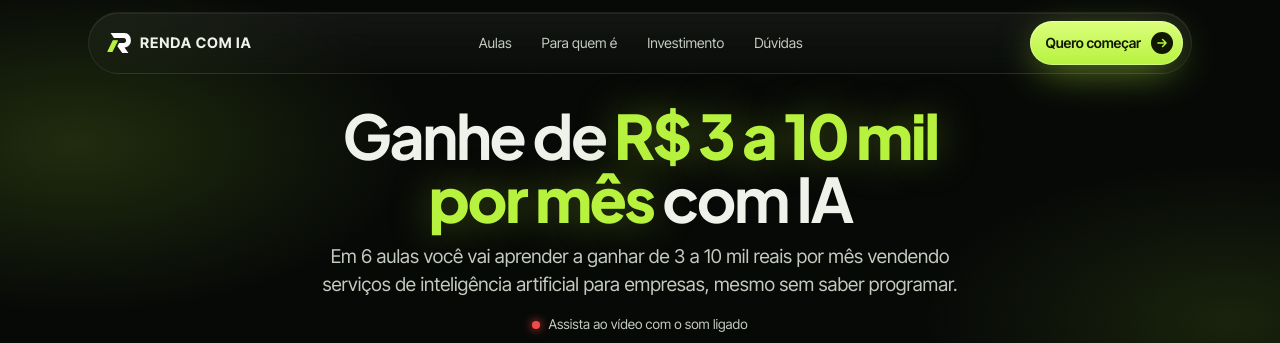
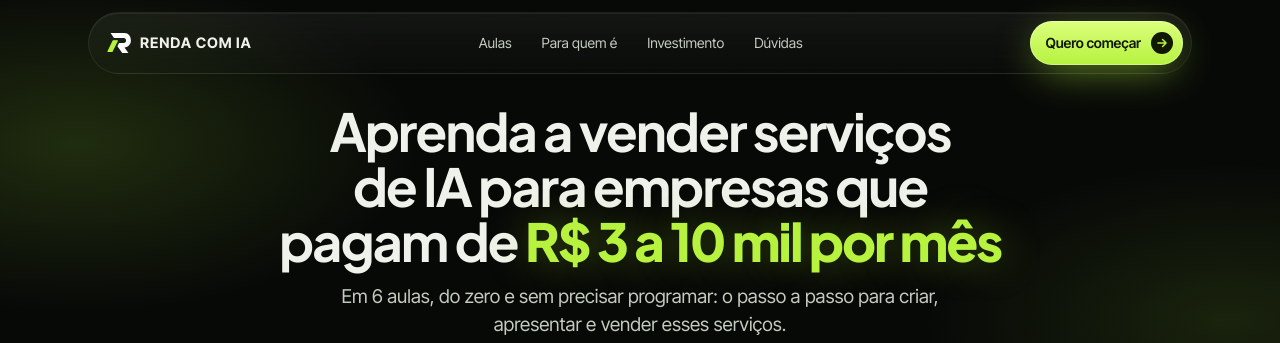
Before and after one commit to pedroernestobr/Renda-com-IA-, a plain HTML site: page index.html in a window 1280 px wide. Shown: the top 343 px of the page. Drawn offline with Linux system fonts and the light colour scheme.

Commit message:
Troca a headline para a versão 'empresas pagam de R$ 3 a 10 mil por mês'
Mantém a faixa de valor, mas como o que as empresas pagam pelo serviço,
e alinha a subheadline para não prometer ganho ao aluno.

Co-Authored-By: Claude Sonnet 5.5 <noreply@anthropic.com>
Claude-Session: https://claude.ai/code/session_01E4nqTfVQVjuct1PaAUbr7e

```diff
--- a/index.html
+++ b/index.html
@@ -3,12 +3,12 @@
 <head>
 <meta charset="utf-8">
 <meta name="viewport" content="width=device-width, initial-scale=1, viewport-fit=cover">
-<title>Renda com IA · Ganhe de R$ 3 a 10 mil por mês com IA</title>
+<title>Renda com IA · Aprenda a vender serviços de IA para empresas que pagam de R$ 3 a 10 mil por mês</title>
 <meta name="description" content="Em 6 aulas (cerca de 60 minutos), aprenda a usar ChatGPT, Claude e Claude Code para criar serviços digitais, encontrar seus primeiros clientes e apresentar seu trabalho. R$ 47,90, pagamento único.">
 <meta name="theme-color" content="#060806">
 <meta property="og:type" content="website">
 <meta property="og:locale" content="pt_BR">
-<meta property="og:title" content="Renda com IA · Ganhe de R$ 3 a 10 mil por mês com IA">
+<meta property="og:title" content="Renda com IA · Aprenda a vender serviços de IA para empresas que pagam de R$ 3 a 10 mil por mês">
 <meta property="og:description" content="6 aulas práticas para criar serviços digitais com inteligência artificial, mesmo sem saber programar.">
 <meta property="og:image" content="assets/og.jpg">
 <meta name="twitter:card" content="summary_large_image">
@@ -110,7 +110,7 @@ em.s{font-family:var(--display);font-style:normal;font-weight:800;letter-spacing
 
 /* ---------- hero ---------- */
 .hero{position:relative;text-align:center;padding:22px 0 0;overflow-x:clip}
-.hero h1{font-size:clamp(34px,9.8vw,64px);line-height:1.02;margin:0 auto;max-width:16ch;letter-spacing:-.045em}
+.hero h1{font-size:clamp(28px,7.9vw,56px);line-height:1.05;margin:0 auto;max-width:20ch;letter-spacing:-.04em}
 .hero h1 em.s{text-shadow:0 0 40px rgba(182,242,62,.35)}
 .hero .lead{margin:26px auto 0;max-width:600px;font-size:clamp(16.5px,4.3vw,19px);color:var(--soft);line-height:1.55}
 .hero .lead b{color:#fff;font-weight:600}
@@ -453,7 +453,7 @@ em.s{font-family:var(--display);font-style:normal;font-weight:800;letter-spacing
   .footer{margin-top:56px}
 }
 @media (min-width:720px){ .swipe{display:none} }
-@media (min-width:1000px){ .hero{padding-top:30px} .hero h1{max-width:22ch;font-size:clamp(46px,4.8vw,68px)} }
+@media (min-width:1000px){ .hero{padding-top:30px} .hero h1{max-width:28ch;font-size:clamp(40px,4.1vw,56px)} }
 
 /* ---------- player estilo VTurb ---------- */
 .vsl__player video{object-fit:cover;background:#030503;cursor:pointer}
@@ -595,8 +595,8 @@ html.opening footer{animation-delay:.36s}
   <!-- ================= HERO ================= -->
   <section class="hero">
     <div class="wrap">
-      <h1>Ganhe de <em class="s"><span class="nw">R$ 3 a 10 mil</span> <span class="nw">por mês</span></em> com&nbsp;IA</h1>
-      <p class="sub">Em 6 aulas você vai aprender a ganhar de 3 a 10 mil reais por mês vendendo serviços de inteligência artificial para empresas, mesmo sem saber programar.</p>
+      <h1>Aprenda a vender serviços de IA para empresas que pagam de <em class="s"><span class="nw">R$ 3 a 10 mil</span> <span class="nw">por mês</span></em></h1>
+      <p class="sub">Em 6 aulas, do zero e sem precisar programar: o passo a passo para criar, apresentar e vender esses serviços.</p>
 
       <!--
         VSL: troque data-ratio para "9:16" se o vídeo for vertical.
```
